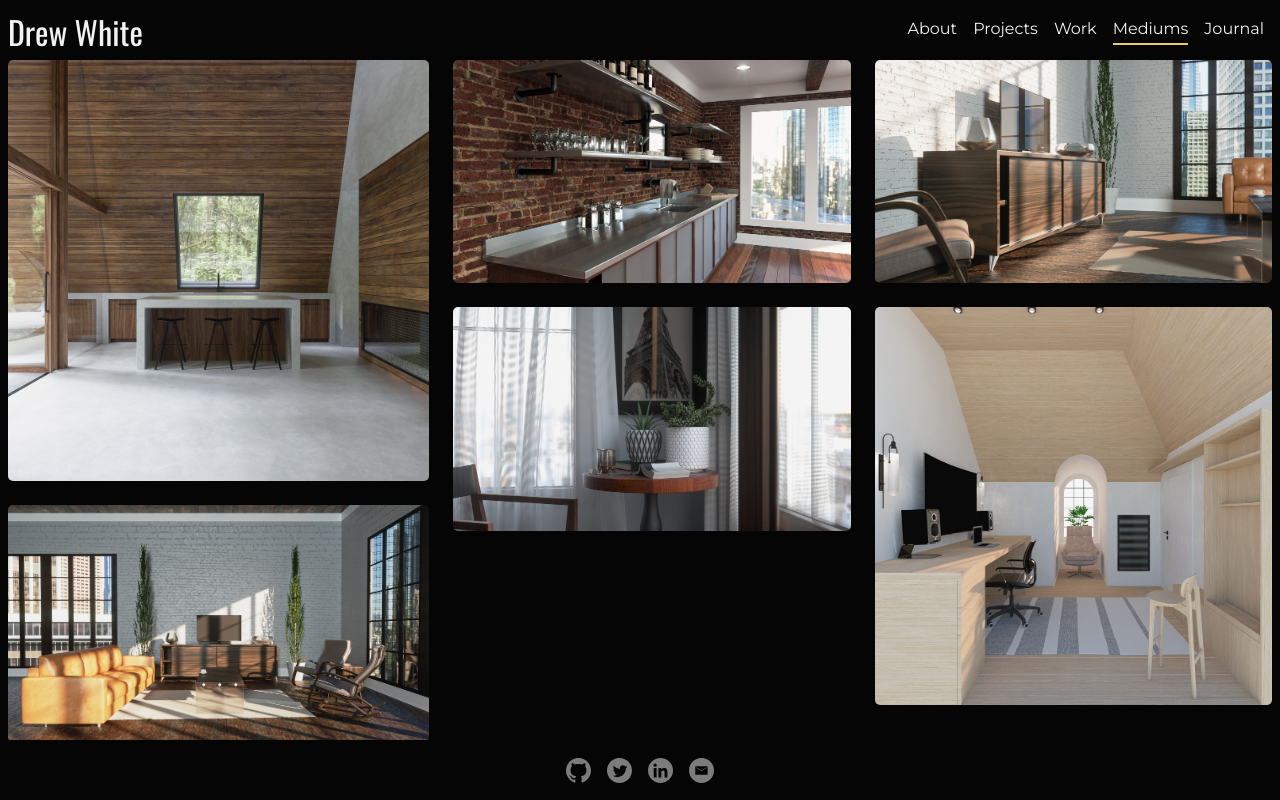
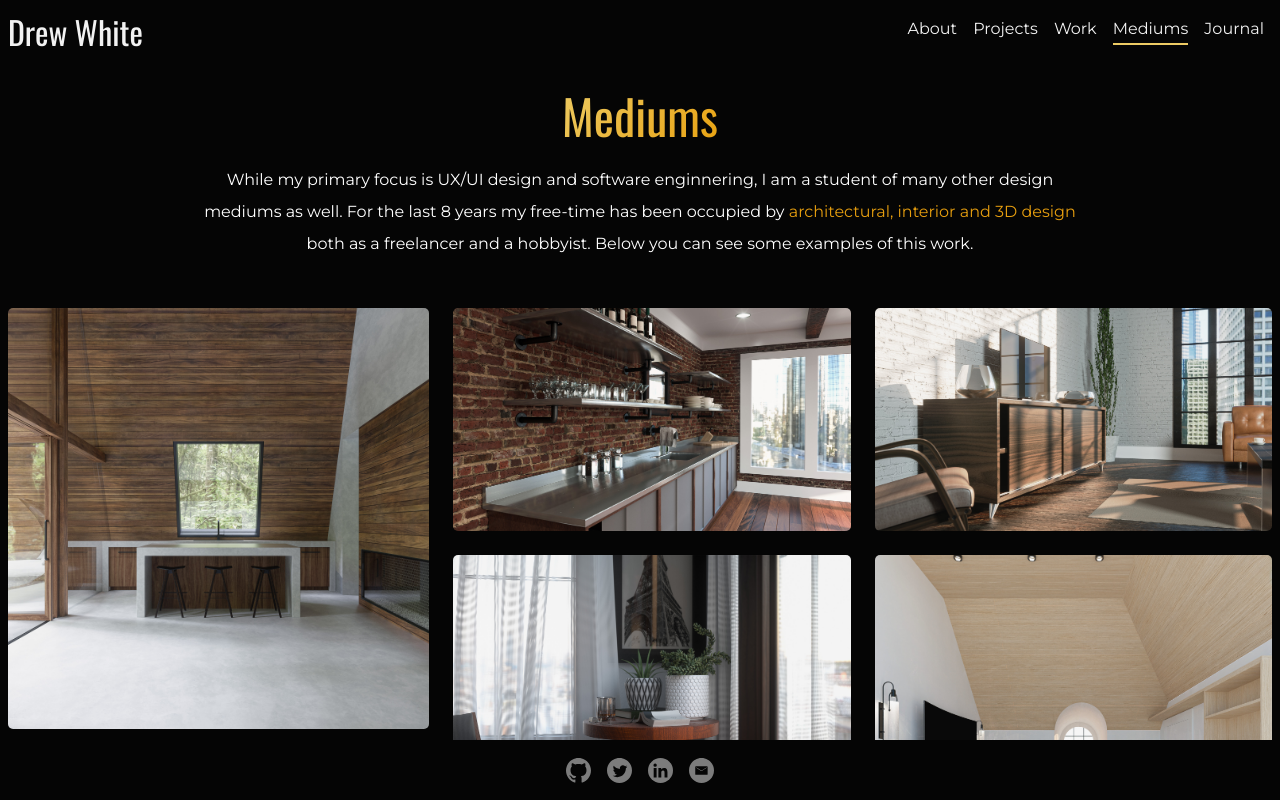
Before and after one commit to Drucial/drew-white-portfolio, a Next.js app: page /mediums in a window 1280 px wide. Built offline with nearby package versions, Linux system fonts and the light colour scheme.

Commit message:
Mediums heading

```diff
--- a/pages/mediums.tsx
+++ b/pages/mediums.tsx
@@ -3,21 +3,20 @@ import { styled } from "@stitches/react"
 import { MediumsData } from "../lib/data/mediumsData"
 import Layout from "../src/components/Layout"
 import Image from "next/image"
-import { useState } from "react"
-import { MediumsModal } from "../src/components/MediumsModal"
 import { MediumsItem } from "../types"
-import { useRecoilState } from "recoil"
+import { useSetRecoilState } from "recoil"
 import { ModalDetailsState, ShowMediumsModalState } from "../state/atoms"
-import { AnimatePresence, motion } from "framer-motion"
+import { motion } from "framer-motion"
 import { MAX_WIDTH, MOBILE_WIDTH } from "../styles/constants"
+import { GradientSpan } from "../styles/commonStyles"
 
 const title = "Hello, I'm Drew 👋"
 const subtitle =
 	"I'm a UI/UX Design Engineer at Stashpad, and living in Charlotte, North Carolina."
 
 export default function Mediums() {
-	const [showModal, setShowModal] = useRecoilState(ShowMediumsModalState)
-	const [modalDetails, setModalDetails] = useRecoilState(ModalDetailsState)
+	const setShowModal = useSetRecoilState(ShowMediumsModalState)
+	const setModalDetails = useSetRecoilState(ModalDetailsState)
 	const breakpointColumnsObj = {
 		default: 3,
 		1000: 2,
@@ -37,6 +36,14 @@ export default function Mediums() {
 
 	return (
 		<Layout title="Design Mediums" description={`${title} - ${subtitle}`}>
+			<Header>
+				<MainTitle>
+					<GradientSpan>Mediums</GradientSpan>
+				</MainTitle>
+				<Description>
+					While my primary focus is UX/UI design and software enginnering, I am a student of many other design mediums as well. For the last 8 years my free-time has been occupied by <span>architectural, interior and 3D design</span> both as a freelancer and a hobbyist. Below you can see some examples of this work.
+				</Description>
+			</Header>
 			<Section>
 				<Masonry
 					breakpointCols={breakpointColumnsObj}
@@ -73,8 +80,28 @@ export default function Mediums() {
 		</Layout>
 	)
 }
+
+const Header = styled("div", {
+	display: 'flex',
+	flexDirection: 'column',
+	alignItems: 'center',
+	margin: "$xl $m $xxl",
+})
+
+const MainTitle = styled("h1", {
+	marginBottom: '$l',
+})
+const Description = styled("p", {
+	maxWidth: 900,
+	textAlign: 'center',
+
+	'& span': {
+		color: '$primary100'
+	}
+})
+
 const Section = styled("section", {
-	minHeight: "100%",
+	minHeight: "max-content",
 	position: "relative",
 })
 
```
